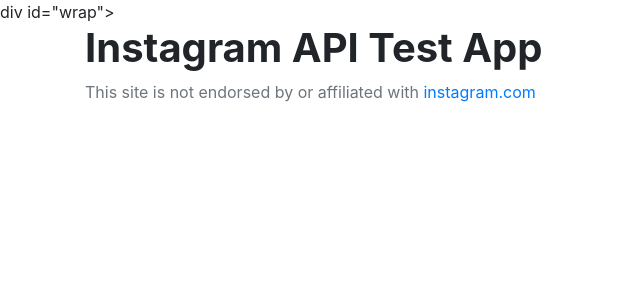
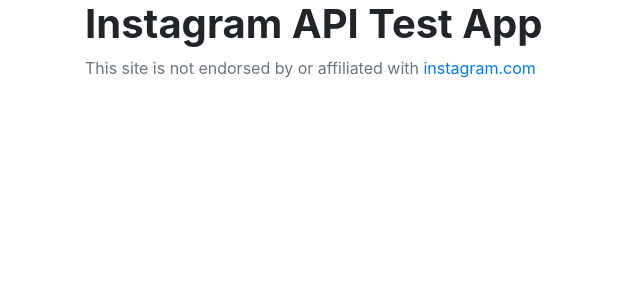
Before and after one commit to DavidCA916/CST-205-Project-2, a Flask app: template templates/layout.html in a window 1280 px wide. Shown: the top 300 px of the page, without its empty margins (0-640 px from the left). Run offline with Flask 2, Linux system fonts and the light colour scheme; the template is opened without the code that fills it, so the values that code supplies are empty; some libraries are stand-ins or nearby versions.

Commit message:
changed template

```diff
--- a/templates/layout.html
+++ b/templates/layout.html
@@ -14,7 +14,7 @@
         <![endif]-->
     </head>
     <body>
-div id="wrap">
+        <div id="wrap">
             <div class="container">
                <h1><strong>Instagram API Test App</strong></h1>
 
```
